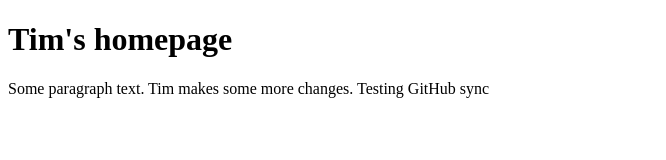
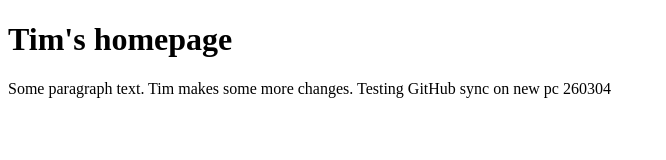
Before and after one commit to park-tim/test_project_my_first_backend, a plain HTML site: page index.html in a window 1280 px wide. Shown: the whole page, without its empty margins (0-666 px from the left). Drawn offline with Linux system fonts and the light colour scheme.

Commit message:
Test sync new pc. 260304, works !

```diff
--- a/index.html
+++ b/index.html
@@ -8,7 +8,7 @@
 </head>
 <body>
    <h1>Tim's homepage</h1>
-   <p>Some paragraph text. Tim makes some more changes. Testing GitHub sync</p>
+   <p>Some paragraph text. Tim makes some more changes. Testing GitHub sync on new pc 260304</p>
    <script src="app.js"></script>
 </body>
 </html>
```
